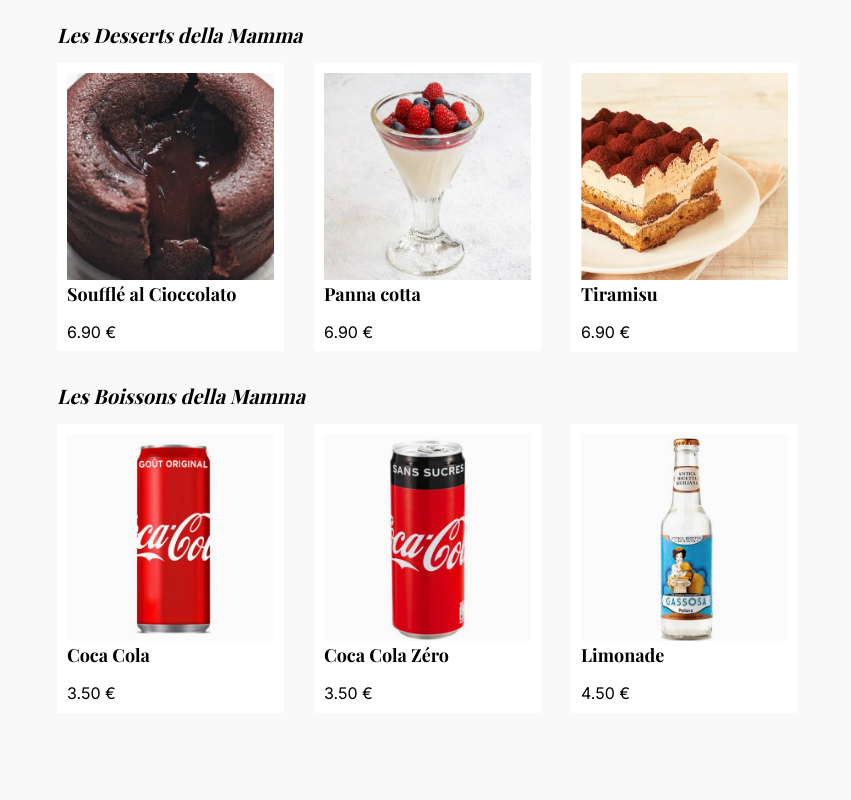
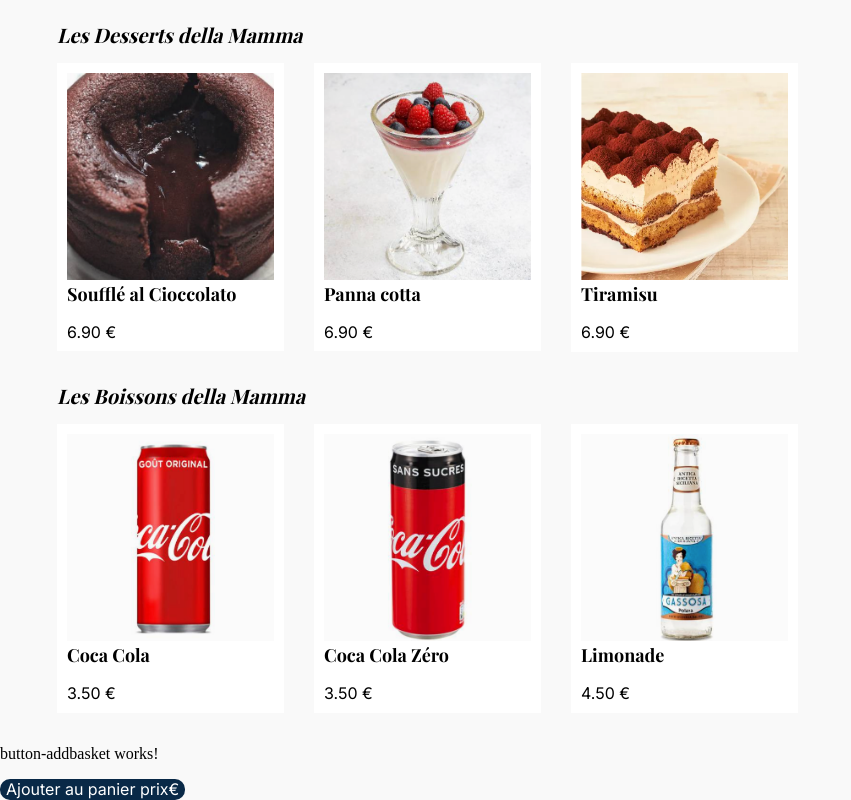
Before and after one commit to bkenzia/Pizzeria-Della-Mamma, an Angular app: page /all-products in a window 1280 px wide. Shown: the part 872-1672 px from the top of the page, without its empty margins (0-851 px from the left). Before the commit the page ends 1601 px from the top, so only its background shows below. Built offline with nearby package versions, Linux system fonts and the light colour scheme.

Commit message:
[feature] ajout complémentaire de foncionalité

```diff
--- a/src/app/app.component.ts
+++ b/src/app/app.component.ts
@@ -1,4 +1,5 @@
 import { Component } from '@angular/core';
+import { BasketService } from './services/basket.service';
 
 @Component({
   selector: 'app-root',
@@ -8,4 +9,11 @@
 export class AppComponent {
   title = 'APP-Pizzeria';
   numbertable!: string;
+
+  constructor (public basketService : BasketService) {}
+
+ngOnInit() {
+ this.basketService.getBasket();
 }
+
+}
--- a/src/app/app.module.ts
+++ b/src/app/app.module.ts
@@ -13,6 +13,7 @@
 import { BasketComponent } from './pages/basket/basket.component';
 import { OrderSuccessComponent } from './pages/order-success/order-success.component';
 import { CounterComponent } from './components/counter/counter.component';
+import { ButtonAddbasketComponent } from './components/button-addbasket/button-addbasket.component';
 
 
 
@@ -32,7 +33,8 @@
     WelcomeComponent,
     OrderSuccessComponent,
     BasketComponent,
-    CounterComponent
+    CounterComponent,
+    ButtonAddbasketComponent
 
 
   ],
--- /dev/null
+++ b/src/app/components/button-addbasket/button-addbasket.component.css
@@ -0,0 +1,8 @@
+button{
+    background-color: #092947;
+    border: none;
+    border-radius: 10px;
+    color: white;
+    font-family: Inter;
+    font-size: 16px;
+}
--- /dev/null
+++ b/src/app/components/button-addbasket/button-addbasket.component.html
@@ -0,0 +1,7 @@
+<p>button-addbasket works!</p>
+
+<button (click)="addToBasket()" routerLink="/basket" >
+
+    Ajouter au panier prix€
+
+</button>
--- /dev/null
+++ b/src/app/components/button-addbasket/button-addbasket.component.ts
@@ -0,0 +1,37 @@
+import { Component } from '@angular/core';
+import { BasketProduct, BasketService } from 'src/app/services/basket.service';
+import { CounterComponent } from 'src/app/components/counter/counter.component';
+import { ProductsService } from 'src/app/services/products.service';
+import { IProduct, PRODUCTS } from 'src/app/mocks/products';
+
+
+@Component({
+  selector: 'app-button-addbasket',
+  templateUrl: './button-addbasket.component.html',
+  styleUrls: ['./button-addbasket.component.css']
+})
+export class ButtonAddbasketComponent {
+
+  count: number = 1;
+  productP?:IProduct;
+  quantity: number = 1;
+
+
+
+  constructor(private productsService : ProductsService, private basketService : BasketService) { }
+
+
+
+  addToBasket() {
+
+    if(!this.productP) return;
+
+    const basketProduct: BasketProduct = {
+      product: this.productP,
+      quantity: this.quantity
+
+    }
+    this.basketService.addToBasket(basketProduct);
+  }
+
+  }
--- a/src/app/components/counter/counter.component.html
+++ b/src/app/components/counter/counter.component.html
@@ -1,16 +1,9 @@
 <p>counter works!</p>
 
 
-<div>
+
     <div>
-        <p>Quantité:</p>
         <div>
-            <button (click)="decrement()">-</button>
-            <p>{{ this.count }}</p>
-            <button (click)="increment()" (click)="addToBasket()">+</button>
+            <p>{{ this.count }} €</p>
         </div>
-
-        <p>Prix: €</p>
-
     </div>
-</div>
--- a/src/app/pages/all-products/all-products.component.html
+++ b/src/app/pages/all-products/all-products.component.html
@@ -1,2 +1,3 @@
 <app-filter-by-tag></app-filter-by-tag>
 <app-product-list></app-product-list>
+<app-button-addbasket></app-button-addbasket>
--- a/src/app/pages/basket/basket.component.ts
+++ b/src/app/pages/basket/basket.component.ts
@@ -1,5 +1,5 @@
 import { Component } from '@angular/core';
-// import { BasketProduct, BasketService } from 'src/app/services/basket/basket.service';
+import { BasketProduct, BasketService } from 'src/app/services/basket.service';
 
 @Component({
   selector: 'app-basket',
@@ -7,17 +7,21 @@
   styleUrls: ['./basket.component.css']
 })
 export class BasketComponent {
-//   basket: BasketProduct[] = [];
+ basket: BasketProduct[] = [];
 
-//   constructor(public basketService: BasketService) {};
+constructor(
+  public basketService: BasketService
+  ) {};
 
-//   ngOnInit() {
-//     this.getbasket();
-//   }
+ngOnInit() {
+   this.getbasket();
+   }
 
-//   getbasket() {
-//     this.basket = this.basketService.getBasket();
-//   }
+ getbasket() {
+    this.basket = this.basketService.getBasket();
+
+
+  }
 //  removeProduct(index: number) {
 //   this.basketService.removeProduct(index);
 
```
Also changed, not shown: 1 other file (tests, documents, lock files or other folders).
